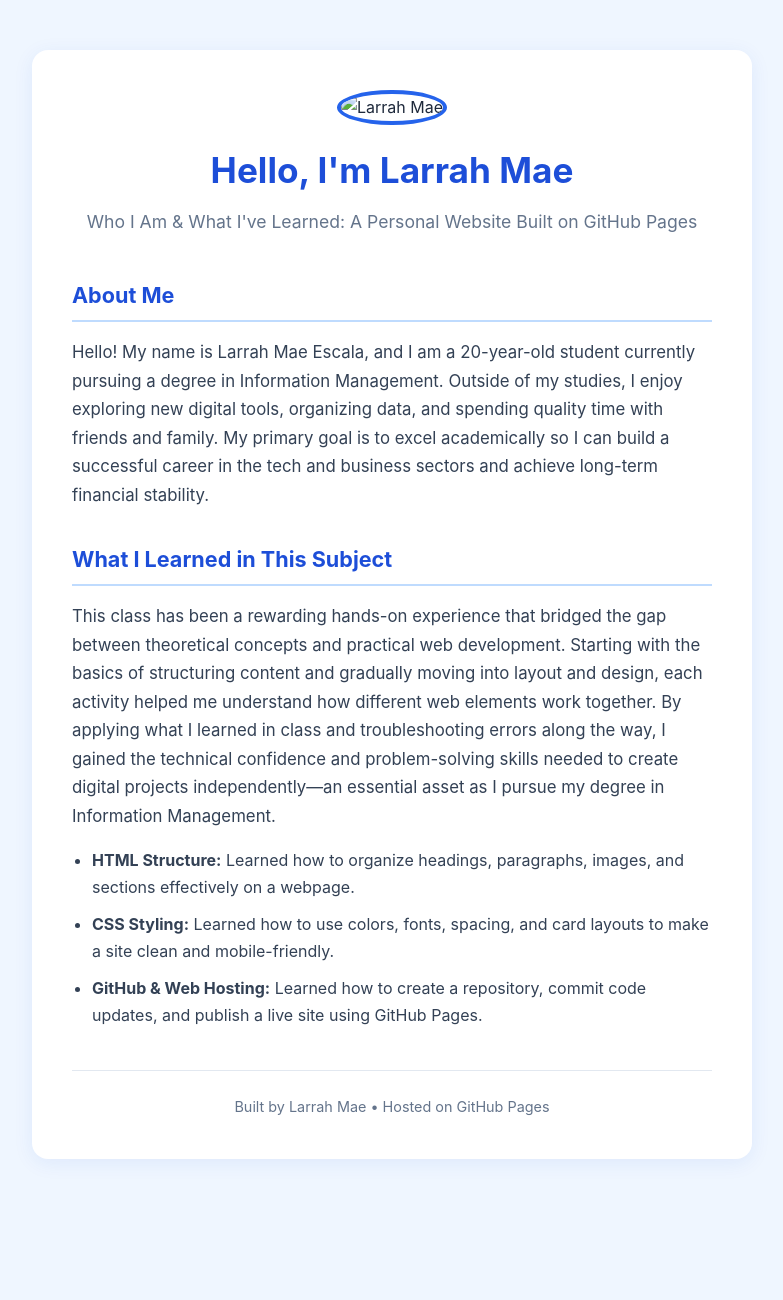
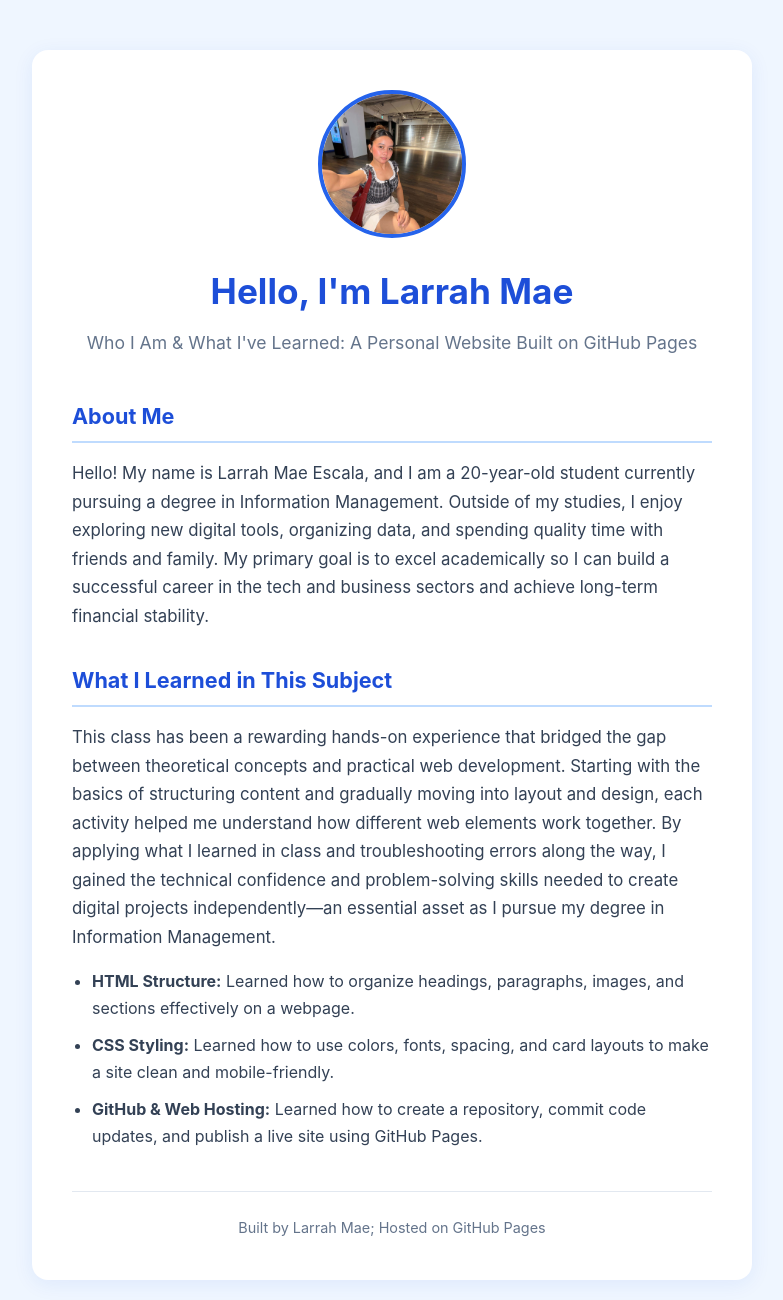
Before and after one commit to s25101313-tech/Larrah-Mae, a plain HTML site: page index.html in a window 1280 px wide. Shown: the whole page, without its empty margins (248-1031 px from the left). Before the commit the page ends 1209 px from the top, so only its background shows below. Drawn offline with Linux system fonts and the light colour scheme.

Commit message:
Change profile image and update footer formatting
Updated profile image source and modified footer text.

```diff
--- a/index.html
+++ b/index.html
@@ -77,7 +77,7 @@
 <body>
   <div class="card">
     <div class="header">
-      <img src="profile.jpg" alt="Larrah Mae" class="profile-pic">
+      <img src="fe2d7e66-ccee-452d-a811-074fff8059d3.jpg" alt="Larrah Mae" class="profile-pic">
       <h1>Hello, I'm Larrah Mae</h1>
       <p class="subtitle">Who I Am &amp; What I've Learned: A Personal Website Built on GitHub Pages</p>
     </div>
@@ -102,7 +102,7 @@
     </section>
 
     <footer>
-      Built by Larrah Mae &bull; Hosted on GitHub Pages
+      Built by Larrah Mae; Hosted on GitHub Pages
     </footer>
   </div>
 </body>
```
